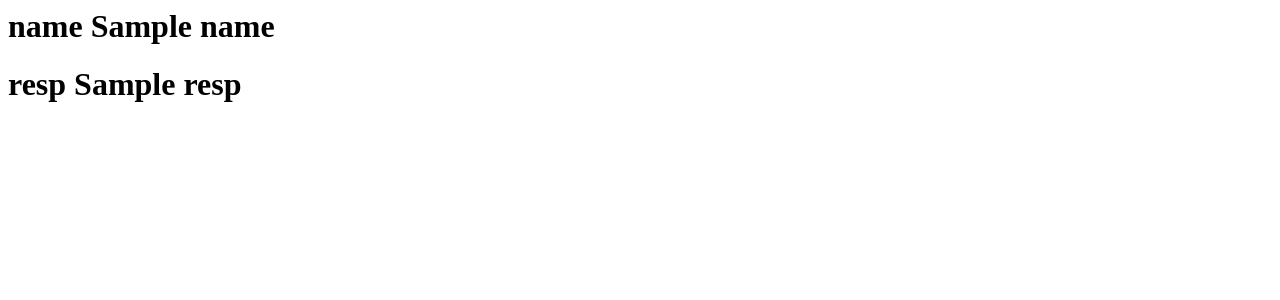
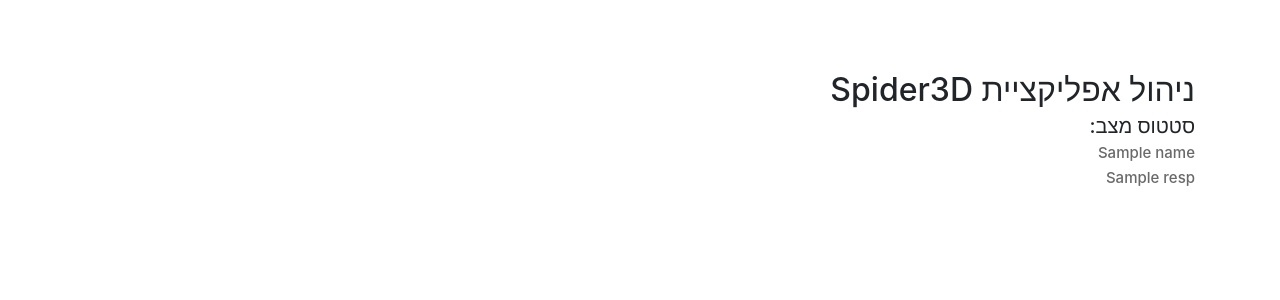
Before and after one commit to idan054/spider3d-Admin, a Flask app: template templates/resp.html in a window 1280 px wide. Shown: the top 300 px of the page. Run offline with Flask 2, Linux system fonts and the light colour scheme; the template is opened without the code that fills it: most values are stand-ins (such as "Sample title", 1, 10 or a date in 2020); some libraries are stand-ins or nearby versions.

Commit message:
- resp.html design update - use vercel config live - text instruction update

```diff
--- a/templates/resp.html
+++ b/templates/resp.html
@@ -1,9 +1,44 @@
-<html Lang="en">
+<!--<html Lang="en">-->
+<!--<head>-->
+<!--    <meta charset= "UTF-8">-->
+<!--    <title>Welcome</title>-->
+<!--</head>-->
+<!--<body>-->
+<!--    <h1>name {{name}}</h1>-->
+<!--    <h1>resp {{resp}}</h1>-->
+<!--<body/>-->
+
+<!DOCTYPE html>
+<html lang="en" >
 <head>
-    <meta charset= "UTF-8">
-    <title>Welcome</title>
+  <meta charset="UTF-8">
+  <title>תמונת מצב</title>
+  <link rel='stylesheet' href='https://cdnjs.cloudflare.com/ajax/libs/twitter-bootstrap/4.0.0-beta/css/bootstrap.min.css'>
+
+<style>
+    div.solid_round10 {
+      border: 1px solid gainsboro;
+      border-radius: 8px;
+    }
+</style>
+
 </head>
 <body>
-    <h1>name {{name}}</h1>
-    <h1>resp {{resp}}</h1>
-<body/>
+<!-- partial:index.partial.html -->
+<div class="container" dir="rtl">
+
+  <br>
+  <br>
+  <br>
+
+  <h2>ניהול אפליקציית Spider3D</h2>
+  <h5>סטטוס מצב:</h5>
+<!--  <h6>- מוצר/ קטגוריה: יש להקליד product / category כדי לבחור לאן תוביל התמונה.</h6>-->
+
+  <h6 style="font-size:15px; color:DimGrey">{{name}}</h6>
+  <h6 style="font-size:15px; color:DimGrey">{{resp}}</h6>
+<!--  <h6 style="font-size:15px; color:DimGrey"><a href="https://imgur.com/ldOfYS4.png">דוגמא למילוי הפאנל ניהול.</a> </h6>-->
+  <br>
+
+</body>
+</html>
```
